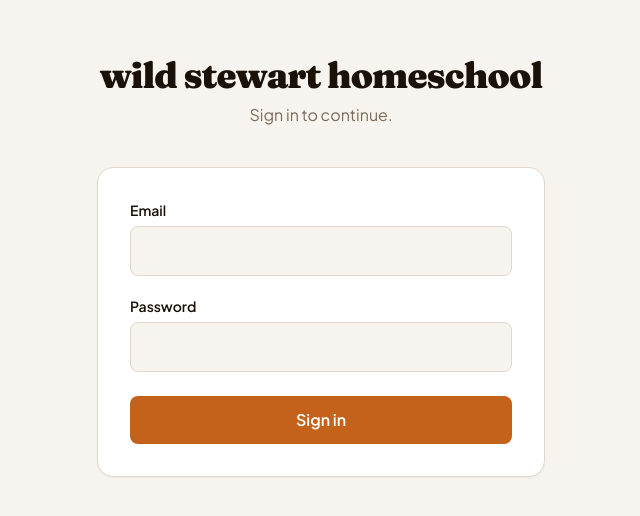
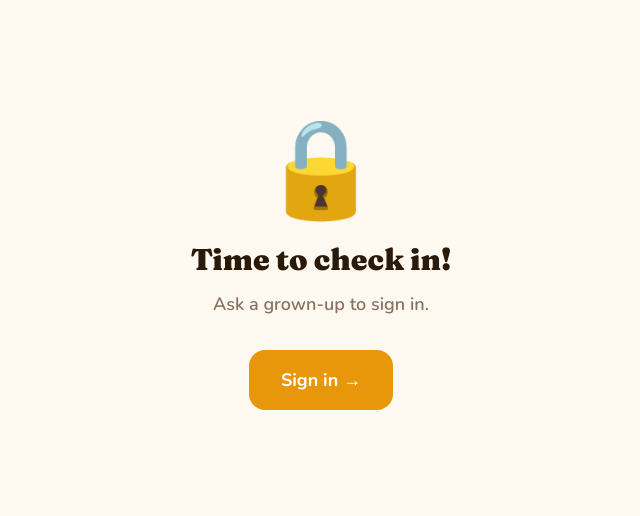
Before and after one commit to Driver-cyber/wild-stewart-homeschool, a React (Vite) app: page /learn in a window 1280 px wide. Before the commit this address led to /login. Shown: the part 134-650 px from the top of the page, without its empty margins (319-959 px from the left). Built offline with nearby package versions, Linux system fonts and the light colour scheme; no server answers.

Commit message:
Batch 1/4: youtube util, types (pdf_path), ProtectedRoute fix

```diff
--- a/src/components/ProtectedRoute.tsx
+++ b/src/components/ProtectedRoute.tsx
@@ -1,4 +1,4 @@
-import { Navigate, useLocation } from 'react-router-dom'
+import { Navigate, Link, useLocation } from 'react-router-dom'
 import { useAuth } from '../contexts/AuthContext'
 
 export default function ProtectedRoute({ children }: { children: React.ReactNode }) {
@@ -27,7 +27,13 @@ export default function ProtectedRoute({ children }: { children: React.ReactNode
           <p className="text-learner-muted text-lg font-semibold mb-8">
             Ask a grown-up to sign in.
           </p>
-          <Navigate to="/login" state={{ from: location.pathname }} replace />
+          <Link
+            to="/login"
+            state={{ from: location.pathname }}
+            className="bg-learner-accent text-white font-bold text-lg px-8 py-4 rounded-2xl"
+          >
+            Sign in →
+          </Link>
         </div>
       )
     }
```
